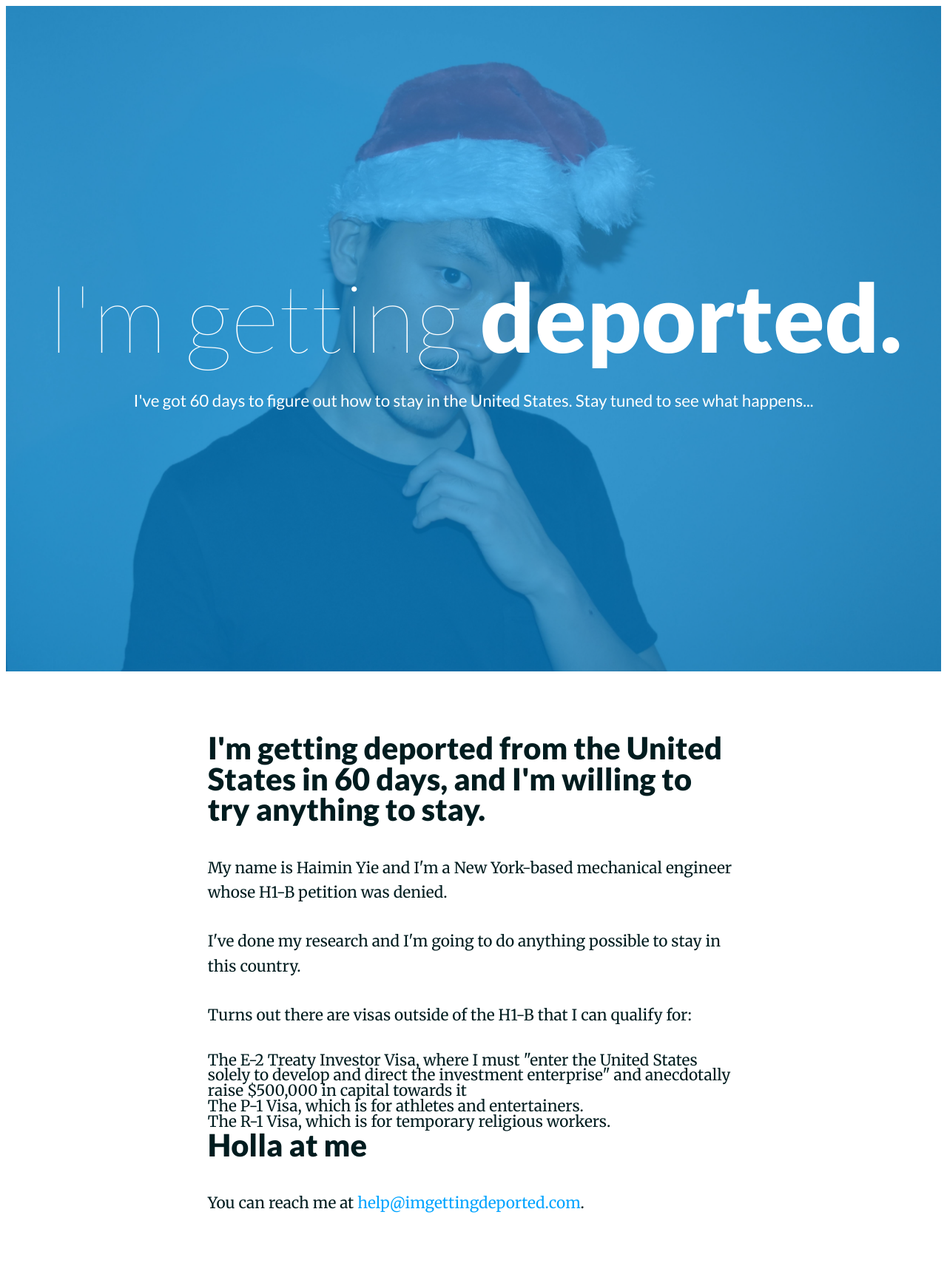
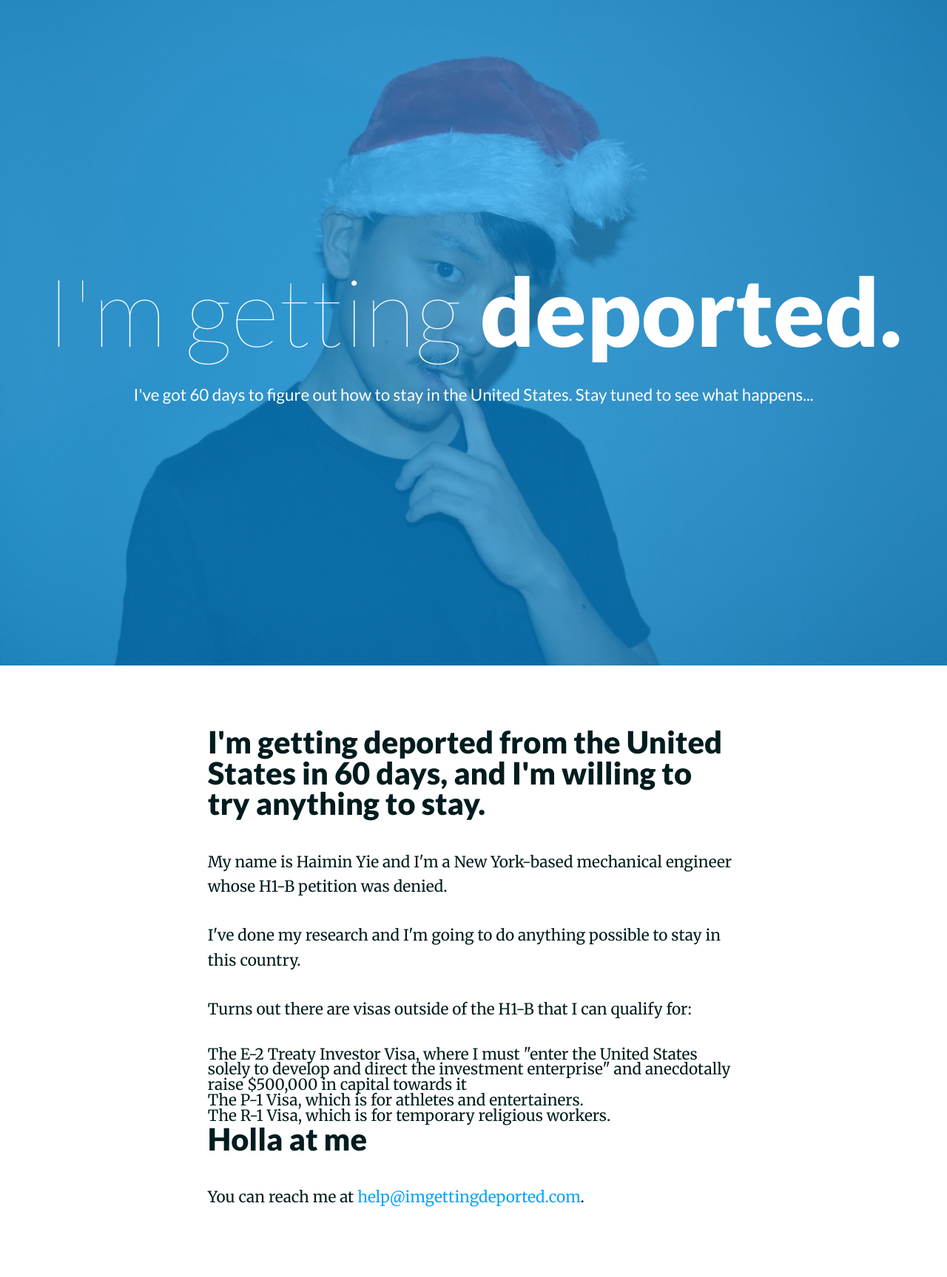
Before and after one commit to imgettingdeported/imgettingdeported.github.io, a Jekyll site: the page built from index.html, in a window 1280 px wide. Shown: the whole page at 74% size. Built offline with Jekyll 4.4.1, drawn with Linux system fonts in a browser that asks for light colours; nearby versions of some CDN libraries; Markdown is read by kramdown in place of the engine named in the settings.

Commit message:
Update main.css

```diff
--- a/css/main.css
+++ b/css/main.css
@@ -1,5 +1,5 @@
 /* line 17, ../../../../../../usr/local/Cellar/ruby/2.1.0/lib/ruby/gems/2.1.0/gems/compass-0.12.2/frameworks/compass/stylesheets/compass/reset/_utilities.scss */
-html, div, span, applet, object, iframe,
+html, body, div, span, applet, object, iframe,
 h1, h2, h3, h4, h5, h6, p, blockquote, pre,
 a, abbr, acronym, address, big, cite, code,
 del, dfn, em, img, ins, kbd, q, s, samp,
```
